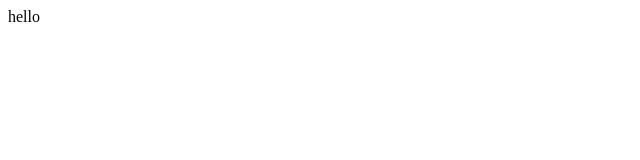
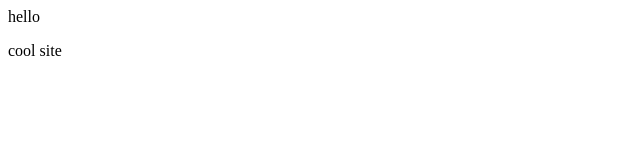
Before and after one commit to Lastkingjayjay/Hello-world, a plain HTML site: page index.html in a window 1280 px wide. Shown: the full height of the page, 0-640 px from the left. Drawn offline with Linux system fonts and the light colour scheme.

Commit message:
added p tag

```diff
--- a/index.html
+++ b/index.html
@@ -1 +1,3 @@
 hello
+
+<P>cool site</P>
```
